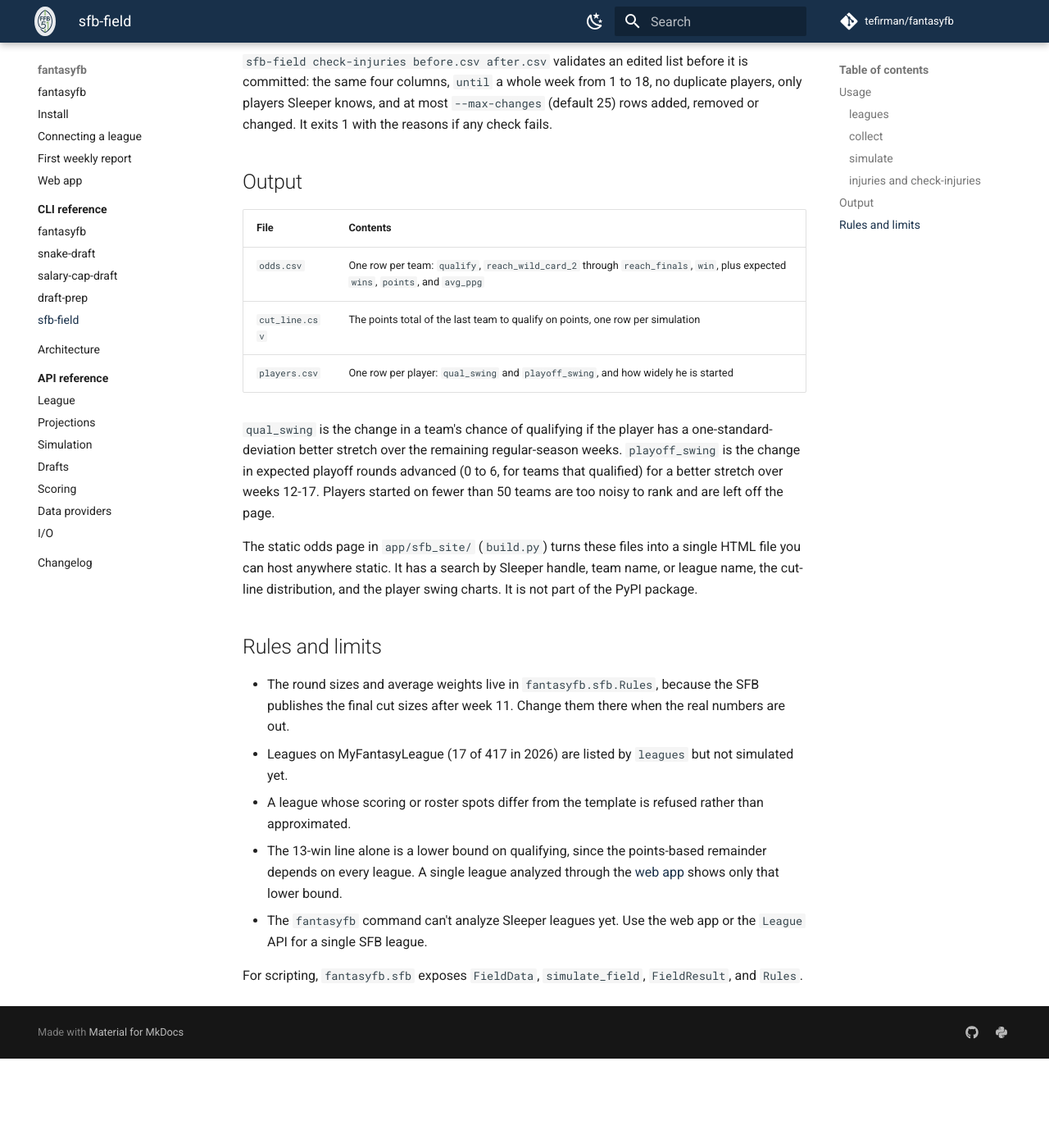
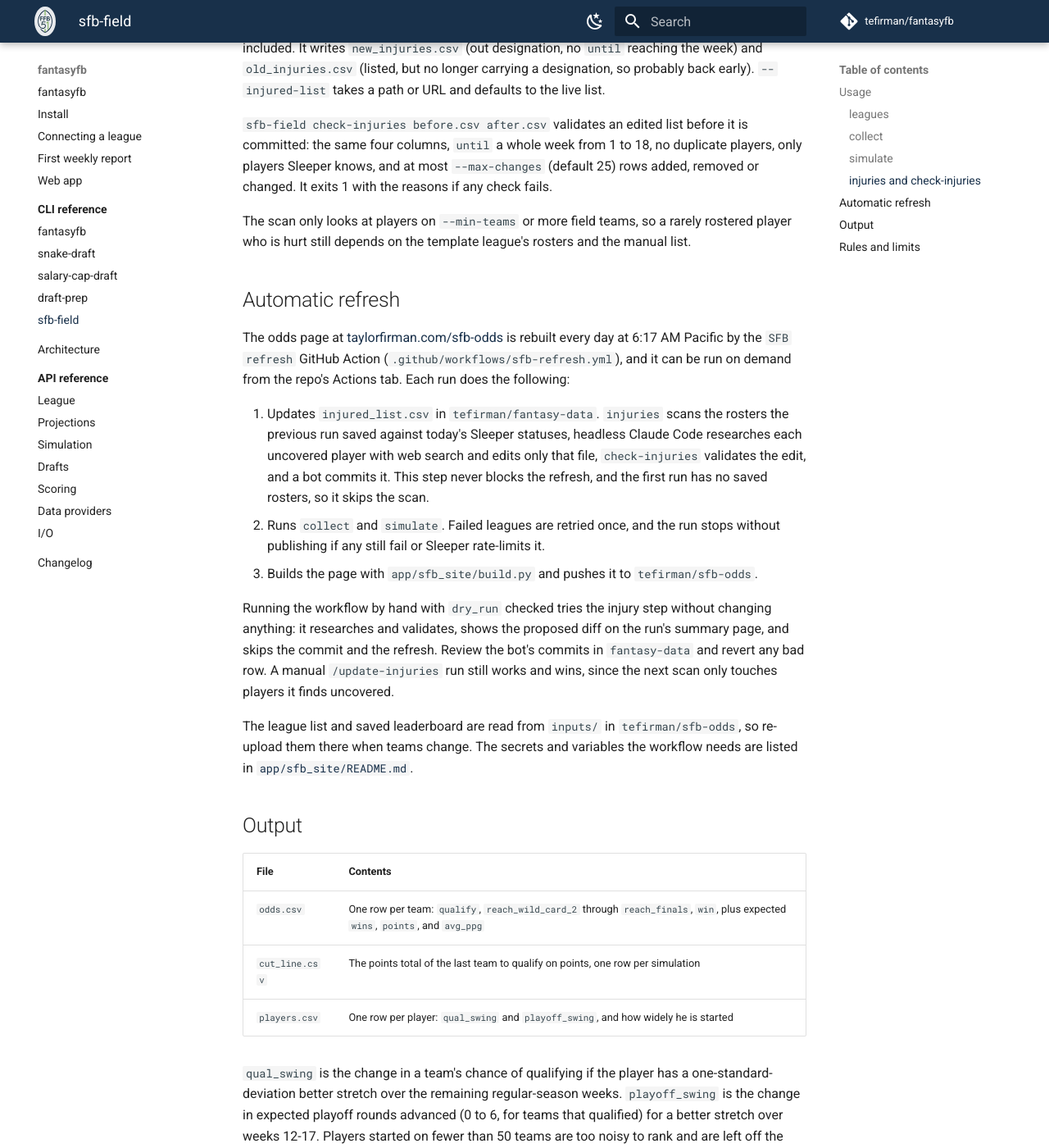
Before and after one commit to tefirman/fantasyfb, an MkDocs documentation site: the page built from docs/cli/sfb-field.md, in a window 1280 px wide and 1400 px high, scrolled down 2173 px. Shown: the whole window at 82% size. Built offline with MkDocs 1.6.1 and Material for MkDocs 9.7.7, drawn with Linux system fonts in a browser that asks for light colours; comment, search, counter and statistics services are not loaded; before the commit the page ends 3464 px from its top, so only the background shows below that; some of the changed text lies outside the part shown.

Commit message:
Document the SFB refresh automation
Add an Automatic refresh section to the sfb-field docs, note the workflow and its
bot commits in CLAUDE.md, and add a changelog entry for the daily Action.

Co-Authored-By: Claude Sonnet 5.5 <noreply@anthropic.com>

````diff
--- a/docs/cli/sfb-field.md
+++ b/docs/cli/sfb-field.md
@@ -12,7 +12,7 @@ sfb-field collect sfb/leagues.csv --out-dir sfb/data    # pulls Sleeper, about 2
 sfb-field simulate sfb/data --out-dir sfb               # offline, under a minute
 ```
 
-The three steps are separate so that the slow, network-bound one (`collect`) can be done once and the simulation re-run as often as you like. Run output is written to `sfb/` in the repo root, which is gitignored.
+The three steps are separate so that the slow, network-bound one (`collect`) can be done once and the simulation re-run as often as you like. Run output is written to `sfb/` in the repo root, which is gitignored. The public odds page is refreshed from these same steps every day by a GitHub Action, so you only need to run them yourself for a local run (see [Automatic refresh](#automatic-refresh)).
 
 ### `leagues`
 
@@ -25,7 +25,7 @@ Reads the league IDs out of a saved copy of the SFB leaderboard page, so the SFB
 
 ### `collect`
 
-Pulls each Sleeper league's settings, rosters, and schedule into parquet files, about 18 requests per league. Requests go through a shared limiter and the command stops at the first HTTP 429. The 400 Sleeper leagues of the 2026 field took about 20 minutes. A failed league is reported on stderr and the command exits 1, so you can re-run just those with `--only`.
+Pulls each Sleeper league's settings, rosters, and schedule into parquet files (`rosters.parquet` is what the [`injuries`](#injuries-and-check-injuries) scan reads), about 18 requests per league. Sleeper's full player list is fetched once and cached per UTC day, so re-running the same day does not request it again. Requests go through a shared limiter and the command stops at the first HTTP 429. The 400 Sleeper leagues of the 2026 field took about 20 minutes. A failed league is reported on stderr and the command exits 1, so you can re-run just those with `--only`.
 
 | Flag                      | Default | Meaning                                                      |
 | ------------------------- | ------- | ------------------------------------------------------------ |
@@ -53,6 +53,20 @@ Runs the whole field offline. Every player gets one random draw per week and sim
 
 `sfb-field check-injuries before.csv after.csv` validates an edited list before it is committed: the same four columns, `until` a whole week from 1 to 18, no duplicate players, only players Sleeper knows, and at most `--max-changes` (default 25) rows added, removed or changed. It exits 1 with the reasons if any check fails.
 
+The scan only looks at players on `--min-teams` or more field teams, so a rarely rostered player who is hurt still depends on the template league's rosters and the manual list.
+
+## Automatic refresh
+
+The odds page at [taylorfirman.com/sfb-odds](https://taylorfirman.com/sfb-odds/) is rebuilt every day at 6:17 AM Pacific by the `SFB refresh` GitHub Action (`.github/workflows/sfb-refresh.yml`), and it can be run on demand from the repo's Actions tab. Each run does the following:
+
+1. Updates `injured_list.csv` in `tefirman/fantasy-data`. `injuries` scans the rosters the previous run saved against today's Sleeper statuses, headless Claude Code researches each uncovered player with web search and edits only that file, `check-injuries` validates the edit, and a bot commits it. This step never blocks the refresh, and the first run has no saved rosters, so it skips the scan.
+2. Runs `collect` and `simulate`. Failed leagues are retried once, and the run stops without publishing if any still fail or Sleeper rate-limits it.
+3. Builds the page with `app/sfb_site/build.py` and pushes it to `tefirman/sfb-odds`.
+
+Running the workflow by hand with `dry_run` checked tries the injury step without changing anything: it researches and validates, shows the proposed diff on the run's summary page, and skips the commit and the refresh. Review the bot's commits in `fantasy-data` and revert any bad row. A manual `/update-injuries` run still works and wins, since the next scan only touches players it finds uncovered.
+
+The league list and saved leaderboard are read from `inputs/` in `tefirman/sfb-odds`, so re-upload them there when teams change. The secrets and variables the workflow needs are listed in [`app/sfb_site/README.md`](https://github.com/tefirman/fantasyfb/blob/main/app/sfb_site/README.md#automatic-refresh).
+
 ## Output
 
 | File           | Contents                                                                                                   |
````
Also changed, not shown: CHANGELOG.md (+1 -0 lines), CLAUDE.md (+3 -2 lines).
